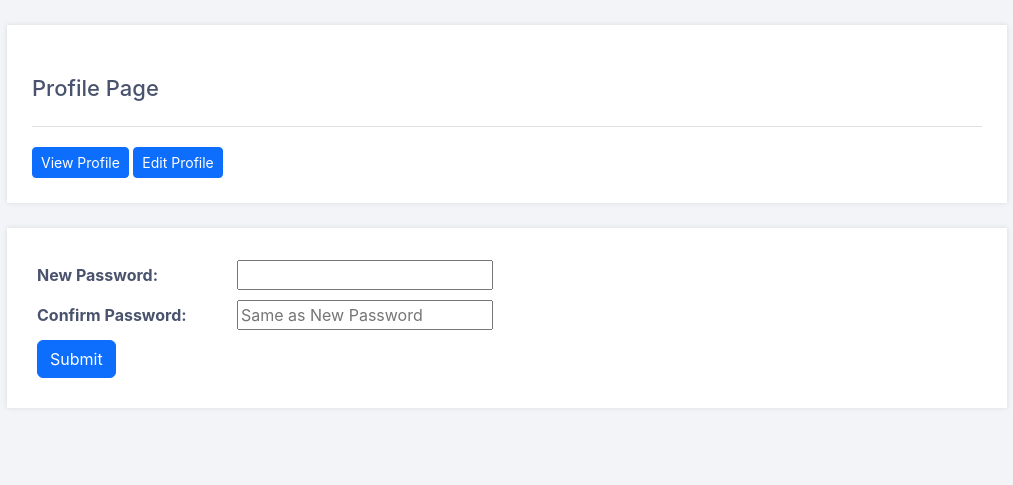
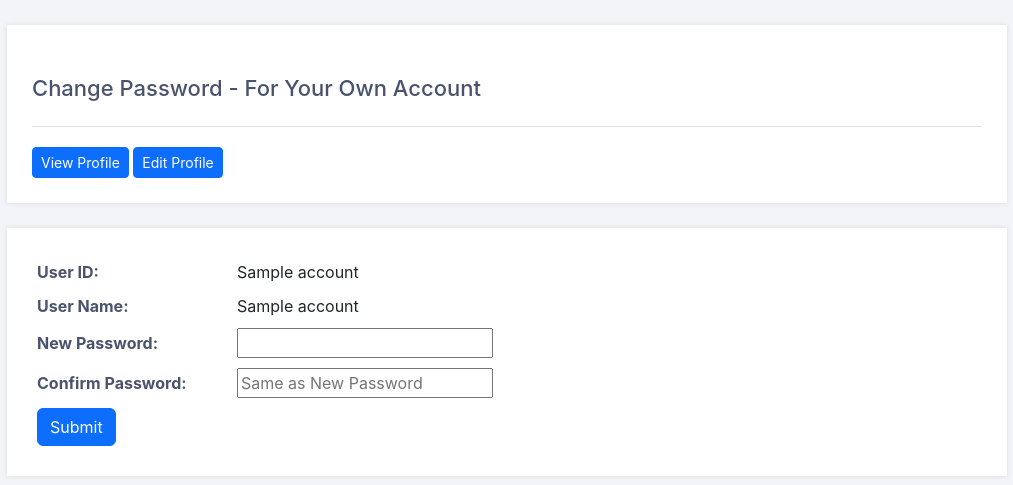
Before and after one commit to Cedar67/Biosecurity, a Flask app: template templates/password_reset.html in a window 1280 px wide. Shown: the part 60-545 px from the top of the page, without its empty margins (133-1146 px from the left). Run offline with Flask 3, Linux system fonts and the light colour scheme; the template is opened without the code that fills it: most values are stand-ins (such as "Sample title", 1, 10 or a date in 2020).

Commit message:
refactor: change password reset page

```diff
--- a/templates/password_reset.html
+++ b/templates/password_reset.html
@@ -4,10 +4,15 @@
 
 {% block content %}
 <div>
-    <h2>Profile Page</h2>
+
+    {% if id == seesionId %}
+        <h2>Change Password - For Your Own Account</h2>
+    {% elif id != seesionId %}
+        <h2>Change Password - For Other Account</h2>
+    {% endif %}
     <p></p>
-    <a href="{{ url_for('profile') }}" class="input-lg text-center btn btn-primary btn-sm">View Profile</a>
-    <a href="{{ url_for('profile_edit') }}" class="input-lg text-center btn btn-primary btn-sm">Edit Profile</a>
+    <a href="profile?id={{account[0]}}" class="input-lg text-center btn btn-primary btn-sm">View Profile</a>
+    <a href="profile_edit?id={{account[0]}}" class="input-lg text-center btn btn-primary btn-sm">Edit Profile</a>
 </div>
 
 
@@ -22,6 +27,14 @@
         <tbody>
 
         <form id="password_form" name="password_form" action="/password_reset" method="post">
+        <tr>
+            <td>User ID:</td>
+            <td>{{ account[0] }}</td>
+        </tr>
+        <tr>
+            <td>User Name:</td>
+            <td>{{ account[1] }}</td>
+        </tr>
         <tr>
             <td>New Password:</td>
             <td><input type="password" value="" name="oldpassword" placeholder=""/></td>
```
